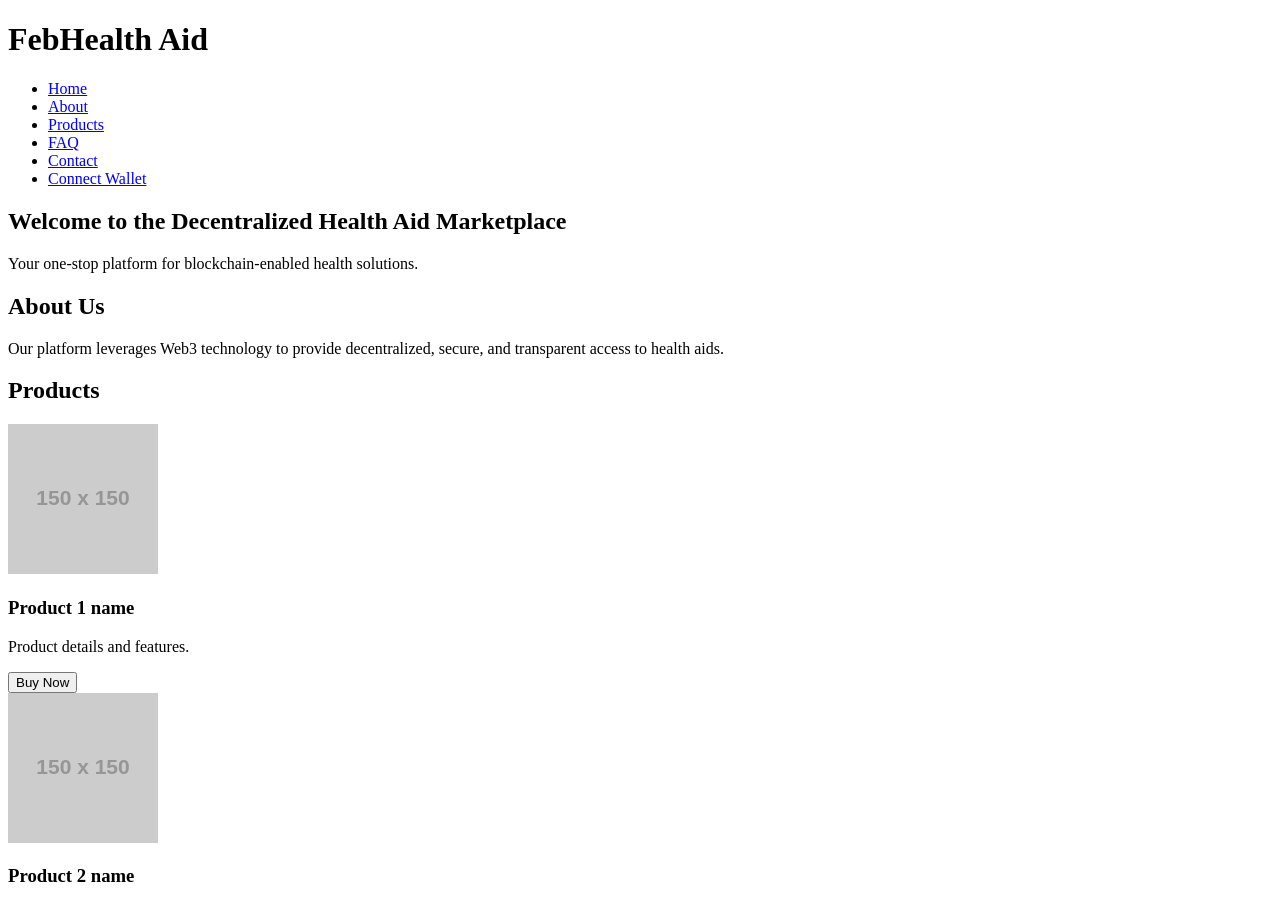
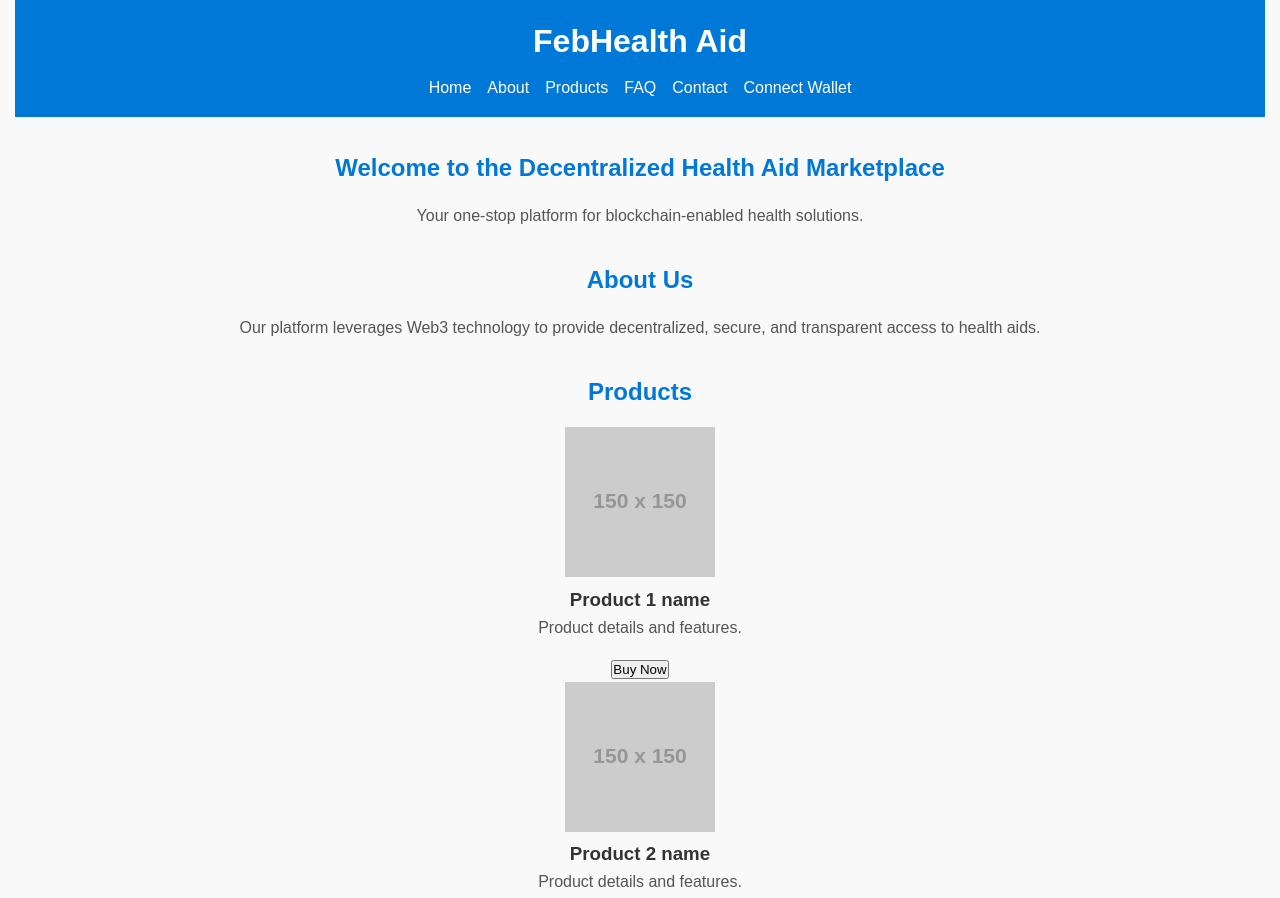
Before and after one commit to ThatTechDoc/decentralized_markplace, a plain HTML site: page index.html in a window 1280 px wide. Shown: the top 898 px of the page. Drawn offline with Linux system fonts and the light colour scheme; placeholder pictures from the web are drawn by us.

Commit message:
"This will style the header, Nav and all sections"

```diff
--- a/index.css
+++ b/index.css
@@ -12,3 +12,51 @@ body {
     color: #333;
     padding: 0 15px;
 }
+
+header {
+    background-color: #0078D7;
+    color: #fff;
+    padding: 1rem 0;
+    text-align: center;
+}
+
+header h1 {
+    margin-bottom: 0.5rem;
+}
+
+nav ul {
+    list-style: none;
+    display: flex;
+    justify-content: center;
+    flex-wrap: wrap;
+    gap: 1rem;
+    padding: 0;
+}
+
+nav ul li a {
+    color: #fff;
+    text-decoration: none;
+    font-size: 1rem;
+}
+
+nav ul li a:hover {
+    text-decoration: underline;
+}
+
+/* Sections */
+section {
+    margin: 2rem 0;
+    text-align: center;
+}
+
+section h2 {
+    margin-bottom: 1rem;
+    font-size: 1.5rem;
+    color: #0078D7;
+}
+
+section p {
+    margin-bottom: 1rem;
+    font-size: 1rem;
+    color: #555;
+}
--- a/index.html
+++ b/index.html
@@ -4,6 +4,7 @@
     <meta charset="UTF-8">
     <meta name="viewport" content="width=device-width, initial-scale=1.0">
     <title>Decentralized Health Marketplace</title>
+    <link rel="stylesheet" href="index.css">
 </head>
 <body>
     <header>
```
